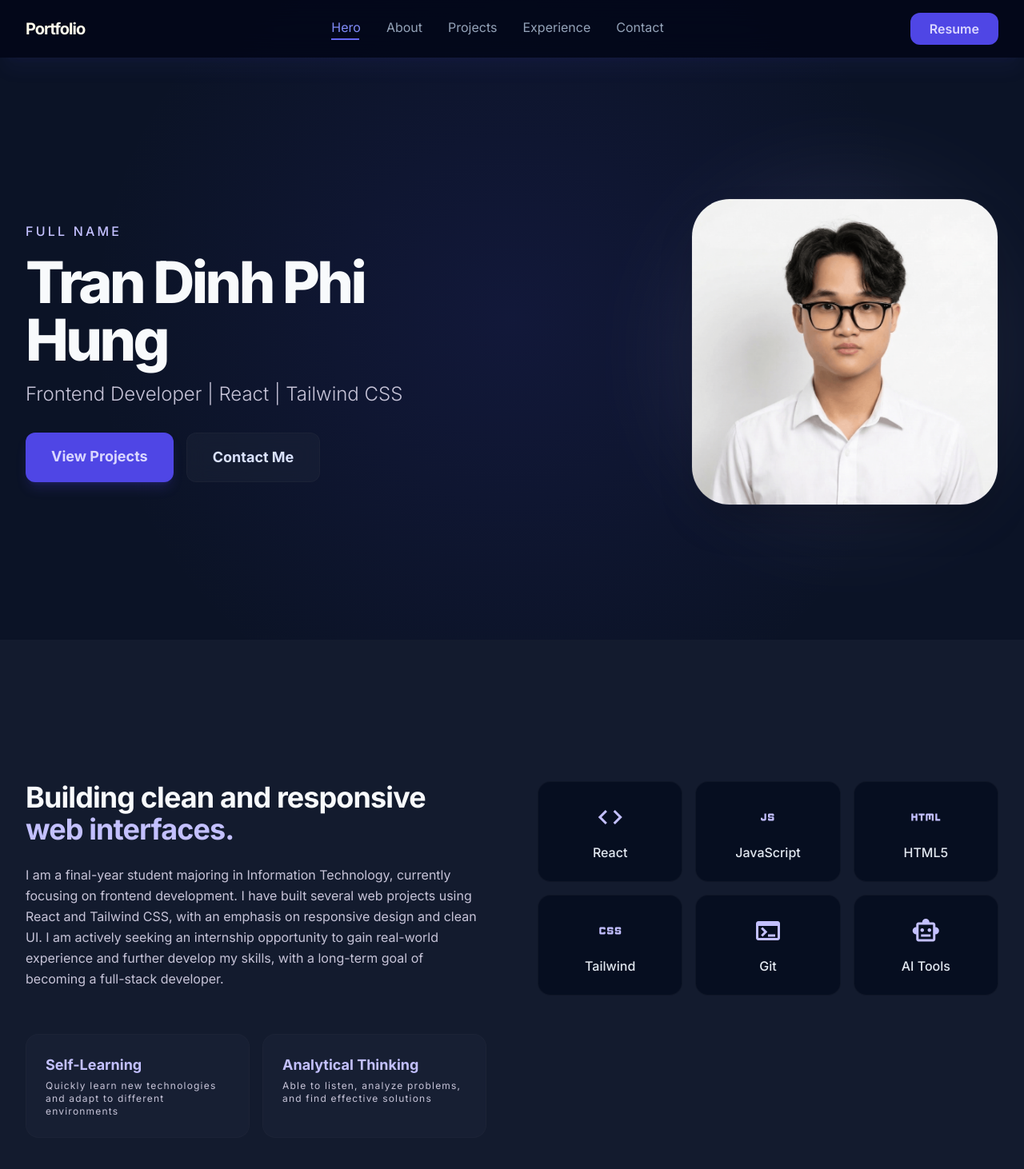
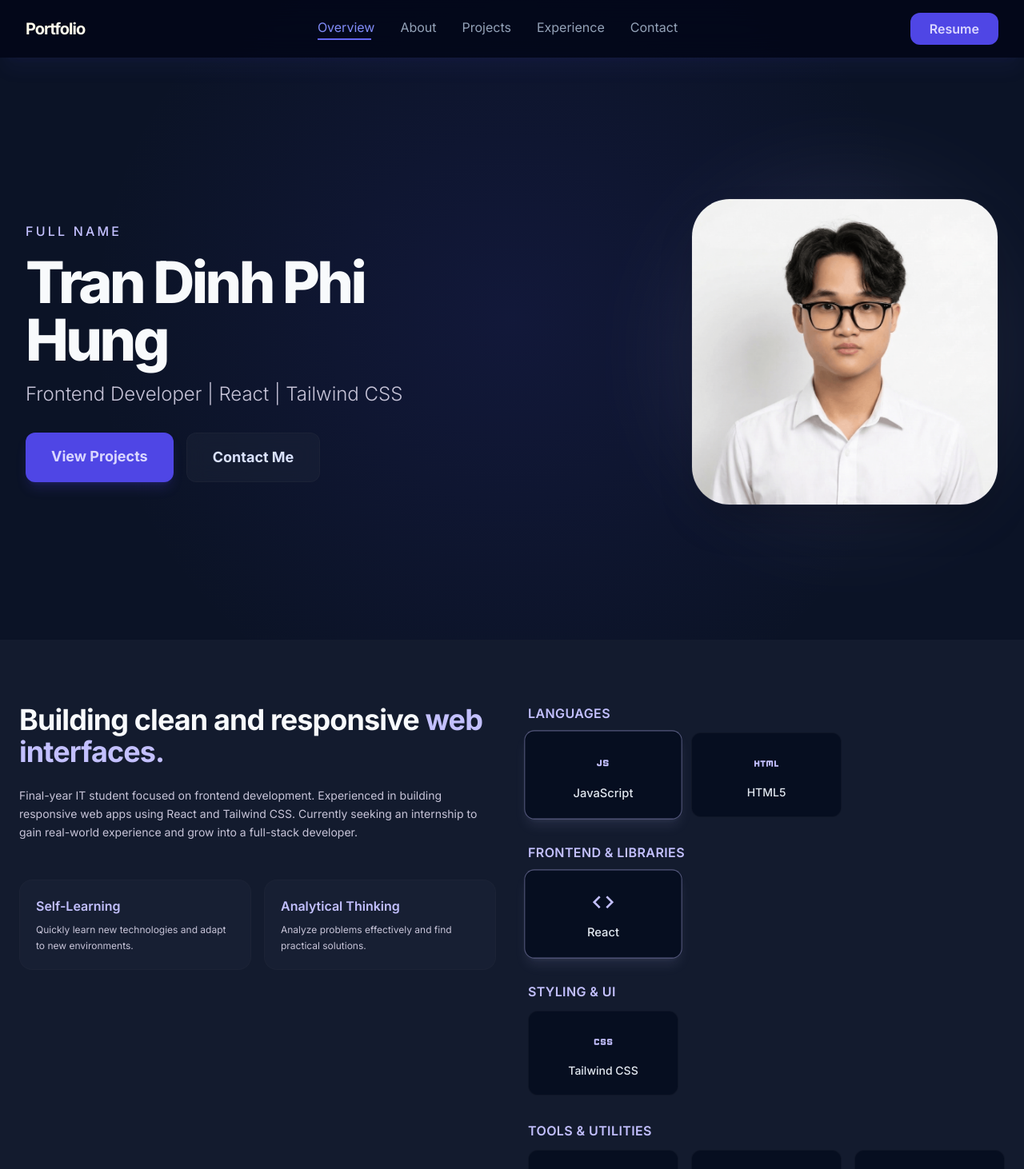
Before and after one commit to PHung112/Portfolio, a React (Vite) app: page / in a window 1280 px wide. Shown: the top 1462 px of the page at 80% size. Built offline with nearby package versions, Linux system fonts and the light colour scheme.

Commit message:
Fix UI website

```diff
--- a/src/App.jsx
+++ b/src/App.jsx
@@ -1,19 +1,21 @@
 import "./index.css";
 import TopNavBar from "./components/TopNavBar";
-import HeroSection from "./components/HeroSection";
+import HeroSection from "./components/OverviewSection";
 import AboutSection from "./components/AboutSection";
 import ProjectsSection from "./components/ProjectsSection";
 import ExperienceSection from "./components/ExperienceSection";
 import ContactSection from "./components/ContactSection";
 import Footer from "./components/Footer";
+import OverviewSection from "./components/OverviewSection";
 
 function App() {
   return (
     <div className="dark bg-surface-dim text-on-surface selection:bg-primary/30">
       <TopNavBar />
       <main>
-        <section id="hero"></section>
-        <HeroSection />
+        <section id="overview">
+          <OverviewSection />
+        </section>
         <section id="about">
           <AboutSection />
         </section>
--- a/src/components/AboutSection.jsx
+++ b/src/components/AboutSection.jsx
@@ -1,59 +1,104 @@
-const skills = [
-  { name: "React", icon: "code" },
+const skillCategories = [
+  {
+    category: "Languages",
+    skills: [
       { name: "JavaScript", icon: "javascript" },
       { name: "HTML5", icon: "html" },
-  { name: "Tailwind", icon: "css" },
-  { name: "Git", icon: "terminal" },
+    ],
+  },
+  {
+    category: "Frontend & Libraries",
+    skills: [{ name: "React", icon: "code" }],
+  },
+  {
+    category: "Styling & UI",
+    skills: [{ name: "Tailwind CSS", icon: "css" }],
+  },
+  {
+    category: "Tools & Utilities",
+    skills: [
+      { name: "Git & GitHub", icon: "terminal" },
       { name: "AI Tools", icon: "smart_toy" },
+      { name: "Postman", icon: "send" },
+    ],
+  },
 ];
+
 export default function AboutSection() {
   return (
     <section
-      className="flex justify-center items-center min-h-screen py-24 px-8 bg-surface-container-low"
+      className="flex justify-center items-center min-h-screen py-20 px-6 bg-surface-container-low"
       id="about"
     >
-      <div className="max-w-7xl mx-auto grid md:grid-cols-2 gap-16 items-start">
+      <div className="max-w-7xl mx-auto flex flex-col md:grid md:grid-cols-2 gap-10 items-start">
+        {/* LEFT */}
         <div className="space-y-6">
-          <h2 className="text-3xl md:text-4xl font-bold tracking-tight text-slate-50">
+          <h2 className="text-3xl md:text-4xl font-bold tracking-tight text-slate-50 leading-tight">
             Building clean and responsive{" "}
             <span className="text-primary">web interfaces.</span>
           </h2>
-          <p className="text-md text-on-surface-variant leading-relaxed">
-            I am a final-year student majoring in Information Technology,
-            currently focusing on frontend development. I have built several web
-            projects using React and Tailwind CSS, with an emphasis on
-            responsive design and clean UI. I am actively seeking an internship
-            opportunity to gain real-world experience and further develop my
-            skills, with a long-term goal of becoming a full-stack developer.
+
+          <p className="text-sm text-on-surface-variant leading-relaxed md:max-w-xl">
+            Final-year IT student focused on frontend development. Experienced
+            in building responsive web apps using React and Tailwind CSS.
+            Currently seeking an internship to gain real-world experience and
+            grow into a full-stack developer.
           </p>
-          <div className="pt-8 grid grid-cols-2 gap-4">
-            <div className="p-6 rounded-2xl bg-surface-container border border-outline-variant/10">
-              <h3 className="text-lg font-bold text-primary">Self-Learning</h3>
-              <p className="text-xs text-on-surface-variant tracking-widest mt-1">
-                Quickly learn new technologies and adapt to different
-                environments
+
+          {/* Soft skills */}
+          <div className="pt-6 grid grid-cols-2 gap-4">
+            <div className="p-5 rounded-2xl bg-surface-container border border-outline-variant/10 hover:border-primary/30 transition">
+              <h3 className="text-base font-semibold text-primary">
+                Self-Learning
+              </h3>
+              <p className="text-xs text-on-surface-variant mt-2 leading-relaxed">
+                Quickly learn new technologies and adapt to new environments.
               </p>
             </div>
-            <div className="p-6 rounded-2xl bg-surface-container border border-outline-variant/10">
-              <h3 className="text-lg font-bold text-primary">
+
+            <div className="p-5 rounded-2xl bg-surface-container border border-outline-variant/10 hover:border-primary/30 transition">
+              <h3 className="text-base font-semibold text-primary">
                 Analytical Thinking
               </h3>
-              <p className="text-xs text-on-surface-variant tracking-widest mt-1">
-                Able to listen, analyze problems, and find effective solutions
+              <p className="text-xs text-on-surface-variant mt-2 leading-relaxed">
+                Analyze problems effectively and find practical solutions.
               </p>
             </div>
           </div>
         </div>
+
+        {/* RIGHT */}
+        <div className="space-y-8">
+          {skillCategories.map((category) => (
+            <div key={category.category}>
+              <h3 className="text-base font-semibold text-primary tracking-wide uppercase mb-3">
+                {category.category}
+              </h3>
+
               <div className="grid grid-cols-2 sm:grid-cols-3 gap-4">
-          {skills.map((skill) => (
+                {category.skills.map((skill) => (
                   <div
                     key={skill.name}
-              className="flex flex-col items-center justify-center p-6 rounded-2xl bg-surface-container-lowest border border-outline-variant/15 text-center hover:border-primary/40 transition-colors"
+                    className={`flex flex-col items-center justify-center p-5 rounded-xl bg-surface-container-lowest border text-center transition-all duration-300
+
+                      ${
+                        skill.name === "React" || skill.name === "JavaScript"
+                          ? "border-primary/40 scale-105 shadow-lg shadow-primary/10"
+                          : "border-outline-variant/15"
+                      }
+
+                      hover:border-primary/50 hover:scale-105`}
                   >
-              <span className="material-symbols-outlined text-4xl text-primary mb-3">
+                    <span className="material-symbols-outlined text-3xl text-primary mb-2">
                       {skill.icon}
                     </span>
-              <span className="font-medium text-slate-200">{skill.name}</span>
+
+                    <span className="font-medium text-sm text-slate-200">
+                      {skill.name}
+                    </span>
+                  </div>
+                ))}
+              </div>
             </div>
           ))}
         </div>
--- a/src/components/HeroSection.jsx
+++ b/src/components/OverviewSection.jsx
@@ -1,8 +1,8 @@
-export default function HeroSection() {
+export default function OverviewSection() {
   return (
     <section
       className="min-h-screen flex items-center justify-center pt-20 px-8 relative overflow-hidden"
-      id="hero"
+      id="overview"
     >
       <div className="absolute inset-0 bg-[radial-gradient(circle_at_50%_50%,rgba(79,70,229,0.1),transparent_70%)]"></div>
       <div className="max-w-7xl mx-auto grid md:grid-cols-2 gap-12 items-center relative z-10">
--- a/src/components/ProjectsSection.jsx
+++ b/src/components/ProjectsSection.jsx
@@ -4,7 +4,7 @@ const projects = [
     title: "Document Sharing Platform",
     description:
       "A document sharing platform for students, supporting upload/download of materials and basic content management with a clean and responsive UI.",
-    tags: ["React", "HTML/CSS"],
+    tags: ["React", "HTML/CSS", "Authentication"],
     image: "/project1.png",
     githubBE: "https://github.com/Felix5124/DocumentSharingAPI",
     githubFE: "https://github.com/Felix5124/document-sharing-frontend",
@@ -14,7 +14,7 @@ const projects = [
     title: "Task Management System",
     description:
       "A task management system with role-based access control, helping teams organize tasks and manage workflows efficiently.",
-    tags: ["React", "Tailwind CSS", "Spring Boot"],
+    tags: ["React", "Tailwind CSS", "Spring Boot", "Real-time"],
     image: "/project2.png",
     githubBE: "https://github.com/PHung112/TaskManagement",
   },
@@ -58,7 +58,7 @@ export default function ProjectsSection() {
                   src={project.image}
                 />
               </div>
-              <div className="p-5 space-y-3 flex-grow flex flex-col">
+              <div className="p-5 space-y-4 flex-grow flex flex-col">
                 <div className="flex flex-wrap gap-2">
                   {project.tags.map((tag) => (
                     <span
@@ -72,10 +72,11 @@ export default function ProjectsSection() {
                 <h3 className="text-xl font-semibold text-slate-50">
                   {project.title}
                 </h3>
-                <p className="text-on-surface-variant text-sm leading-relaxed flex-grow">
+                <p className="text-on-surface-variant text-sm leading-relaxed">
                   {project.description}
                 </p>
-                <div className="flex gap-4 pt-4">
+
+                <div className="flex gap-4 pt-3 mt-auto">
                   <a
                     href={project.githubBE}
                     className="flex-1 py-2 px-3 text-center bg-primary-container text-on-primary-container rounded-xl font-bold text-sm hover:opacity-90 active:scale-95 transition-all"
--- a/src/components/TopNavBar.jsx
+++ b/src/components/TopNavBar.jsx
@@ -1,8 +1,8 @@
 import { useEffect, useState } from "react";
 
 export default function TopNavBar() {
-  const [active, setActive] = useState("hero");
-  const sections = ["hero", "about", "projects", "experience", "contact"];
+  const [active, setActive] = useState("overview");
+  const sections = ["overview", "about", "projects", "experience", "contact"];
   const [underlineStyle, setUnderlineStyle] = useState({
     left: 0,
     width: 0,
@@ -52,15 +52,15 @@ export default function TopNavBar() {
         </div>
         <div className="relative hidden md:flex gap-8 items-center">
           <a
-            id="nav-hero"
-            href="#hero"
+            id="nav-overview"
+            href="#overview"
             className={`pb-1 ${
-              active === "hero"
+              active === "overview"
                 ? "text-indigo-400 "
                 : "text-slate-400 hover:text-slate-100"
             }`}
           >
-            Hero
+            Overview
           </a>
           <a
             id="nav-about"
```
Lines whose indentation alone changed are shown as unchanged.
